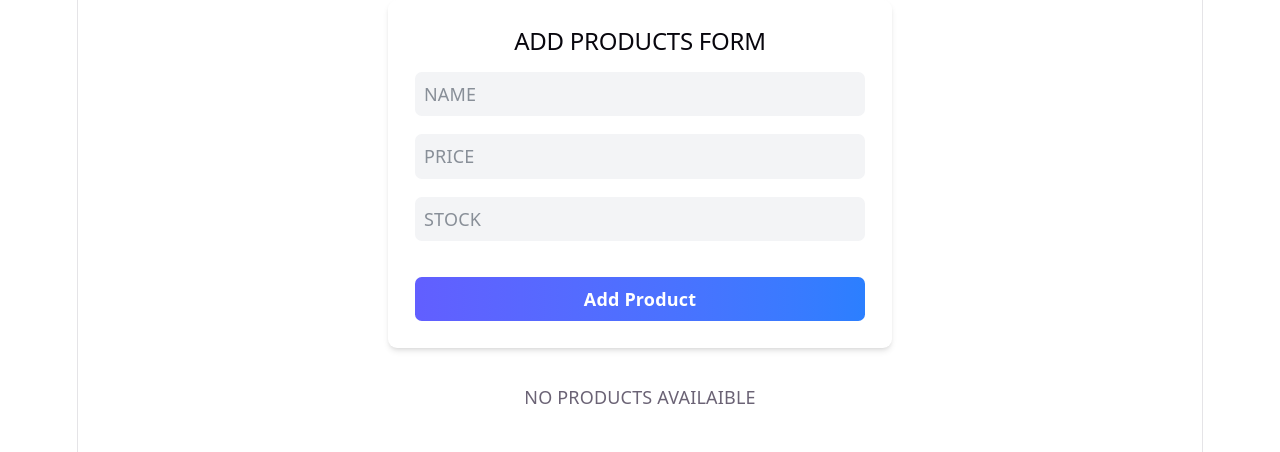
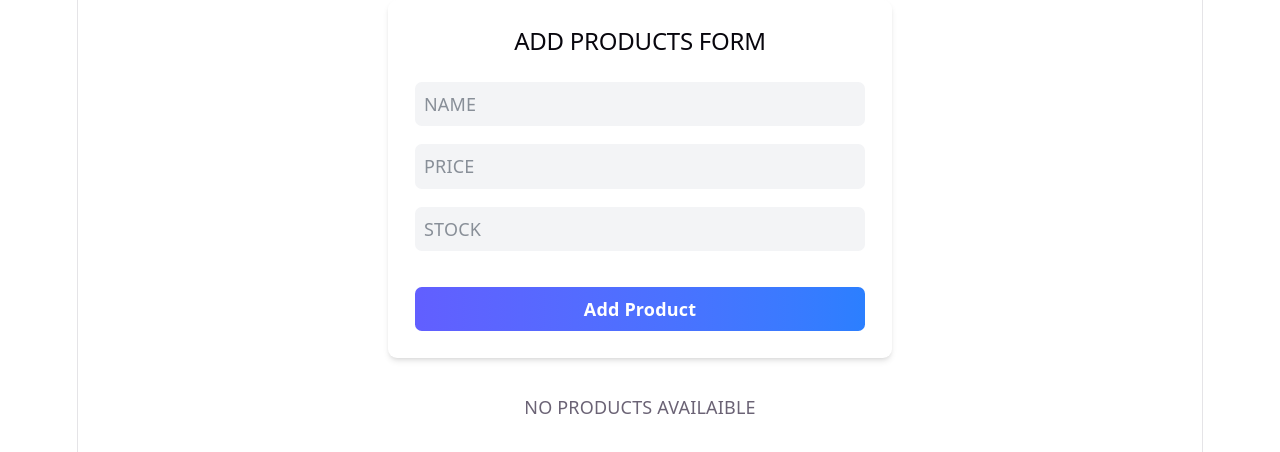
Before and after one commit to jpatidar-1998/SmartPOS-Retail-Billing-System, a React (Vite) app in the folder SmartPOS-retail-billing-system/: page /products in a window 1280 px wide. Shown: the top 452 px of the page. Built offline with nearby package versions, Linux system fonts and the light colour scheme.

Commit message:
Build product inventory management with localStorage support

```diff
--- a/SmartPOS-retail-billing-system/src/components/productForm.tsx
+++ b/SmartPOS-retail-billing-system/src/components/productForm.tsx
@@ -32,7 +32,7 @@ function ProductForm({ prodForm, setProdForm, setProductList, productList }) {
         <h2 className="text-2xl font-bold text-gray-800 mb-12 pb-2">
           ADD PRODUCTS FORM
         </h2>
-        <form className="flex flex-col">
+        <form className="flex flex-col mt-4">
           <input
             type="text"
             name="name"
--- a/SmartPOS-retail-billing-system/src/components/productTable.tsx
+++ b/SmartPOS-retail-billing-system/src/components/productTable.tsx
@@ -1,3 +1,4 @@
+
 function ProductTable({ productList, setProductList }) {
   //handle Delete ProductList
   const handleDelete = (id) => {
--- a/SmartPOS-retail-billing-system/src/pages/Products.tsx
+++ b/SmartPOS-retail-billing-system/src/pages/Products.tsx
@@ -1,11 +1,20 @@
-import { useState } from "react";
+import { useEffect, useState } from "react";
 import ProductForm from "../components/productForm";
 import ProductTable from "../components/productTable";
 
 export default function Products() {
-  const [productList, setProductList] = useState([]);
-  const [prodForm, setProdForm] = useState<object>({ name: "", price: "", stock: "" });
+  const [productList, setProductList] = useState(
+    JSON.parse(localStorage.getItem("productList")) || []
+  );
+  const [prodForm, setProdForm] = useState<object>({
+    name: "",
+    price: "",
+    stock: ""
+  });
 
+  useEffect(() => {
+    localStorage.setItem("productList", JSON.stringify(productList));
+  }, [productList]);
   console.log(productList, prodForm);
   return (
     <>
```
